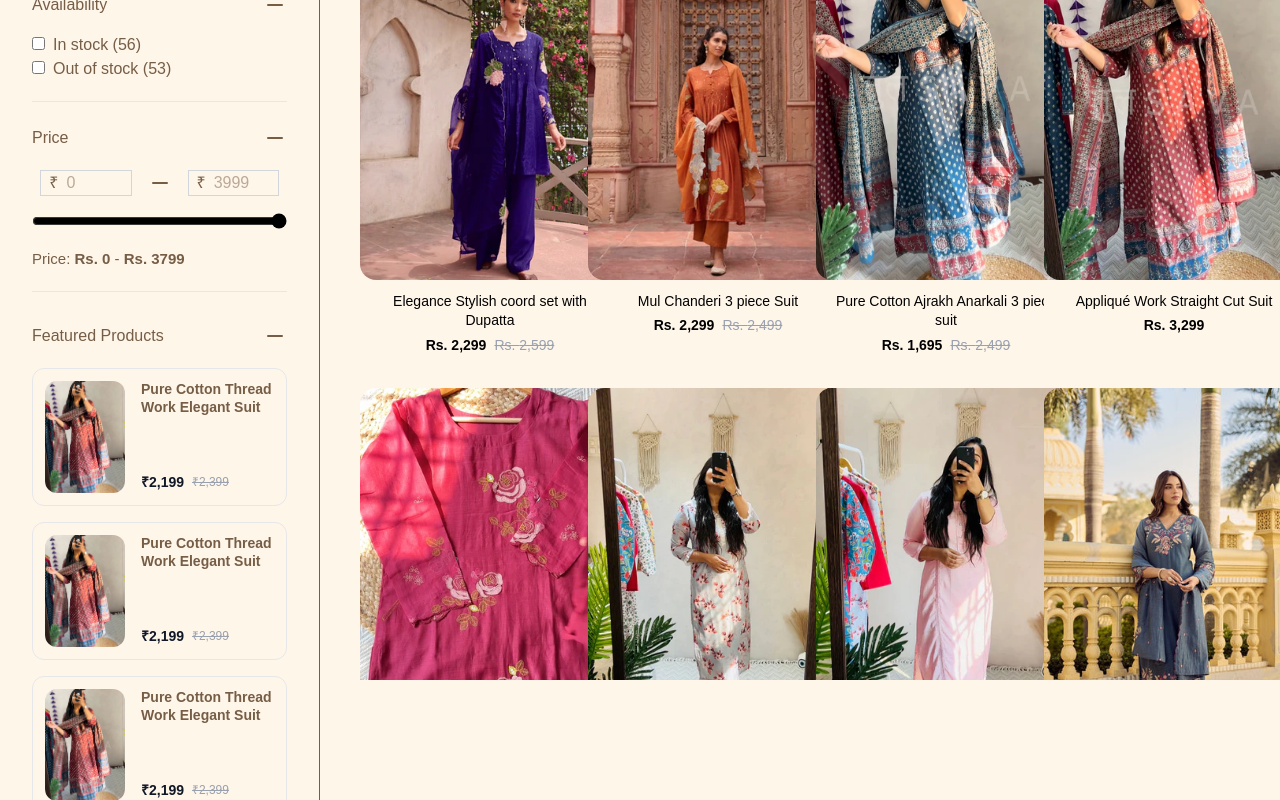
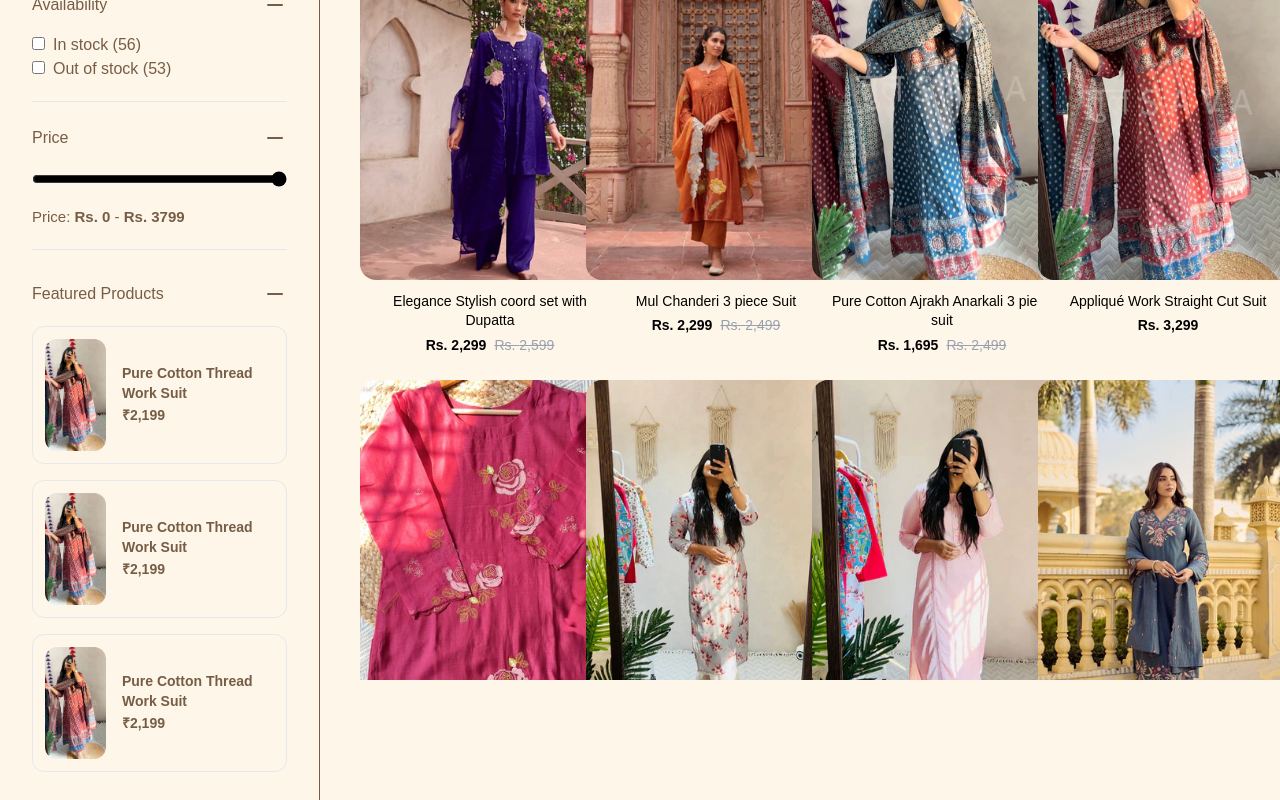
Before and after one commit to Amareshdevoloper/my-tulsava-project, a Next.js app: page /allproduct in a window 1280 px wide. Shown: the part 360-1160 px from the top of the page. Built offline with nearby package versions, Linux system fonts and the light colour scheme.

Commit message:
al products page code some changes

```diff
--- a/app/allproduct/page.tsx
+++ b/app/allproduct/page.tsx
@@ -1,28 +1,26 @@
 "use client";
+
 import ProductCard from "@/_component/BestSelling/ProductCard";
 import { products } from "@/_component/BestSelling/products";
 import Footer from "@/_component/Footer";
 import Navbar from "@/_component/Navbar";
-import { Minus, Plus } from "lucide-react";
+import { Minus, Plus, X } from "lucide-react";
 import { useState } from "react";
-import { X } from "lucide-react";
-
-
 
 const AllProductPage = () => {
-  const [price, setPrice] = useState(3799);
-  const [open, setOpen] = useState(true);
-  const [openFeaturedProducts, setOpenFeaturedProduct] = useState(true);
-  const [priceOpen, setPriceOpen] = useState(true);
-   const [sidebarOpen, setSidebarOpen] = useState(false);
-   const [showSidebar, setShowSidebar] = useState(false);
+  // ✅ price as number
+  const [price, setPrice] = useState<number>(3799);
 
+  const [open, setOpen] = useState<boolean>(true);
+  const [openFeaturedProducts, setOpenFeaturedProduct] = useState<boolean>(true);
+  const [priceOpen, setPriceOpen] = useState<boolean>(true);
+  const [showSidebar, setShowSidebar] = useState<boolean>(false);
 
   return (
     <>
       <Navbar />
 
-      {/* Product AllProduct Header */}
+      {/* Header */}
       <div className="h-30 bg-[rgb(255,246,234)]">
         <h1 className="pt-15 text-[rgb(118,93,69)] font-bold text-3xl text-center">
           Products
@@ -32,31 +30,29 @@ const AllProductPage = () => {
       {/* MAIN SECTION */}
       <section className="flex bg-[rgb(255,246,234)]">
 
-        {/* SIDEBAR */}
+        {/* Mobile Filter Button */}
         {!showSidebar && (
           <button
             onClick={() => setShowSidebar(true)}
-className="lg:hidden fixed  ml-5 top-45 bg-[rgb(118,93,69)]  text-white px-8 py-2 rounded-md z-50 "
+            className="lg:hidden fixed ml-5 top-45 bg-[rgb(118,93,69)] text-white px-8 py-2 rounded-md z-50"
           >
             Filter
           </button>
         )}
 
-
-   <div className={`w-80 text-[rgb(118,93,69)] p-8 border-r bg-[rgb(255,246,234)]
+        {/* SIDEBAR */}
+        <div
+          className={`w-80 text-[rgb(118,93,69)] p-8 border-r bg-[rgb(255,246,234)]
           fixed lg:static top-0 left-0 h-full z-40 transition-transform duration-300
-${showSidebar ? "translate-x-0" : "-translate-x-full"} lg:translate-x-0`}>
-
+          ${showSidebar ? "translate-x-0" : "-translate-x-full"} lg:translate-x-0`}
+        >
+          {/* Close Button */}
           <button
             onClick={() => setShowSidebar(false)}
             className="lg:hidden mb-4 ml-50"
           >
             <X size={28} />
           </button>
-
-
-
-
 
           <h1 className="font-bold text-lg">Products Category</h1>
           <hr className="mt-5 border-gray-200" />
@@ -71,11 +67,8 @@ className="lg:hidden mb-4 ml-50"
               {open ? <Minus /> : <Plus />}
             </div>
 
-            <div
-              className={`overflow-hidden transition-all duration-500 ${
-                open ? "max-h-40 opacity-100 mt-4" : "max-h-0 opacity-0"
-              }`}
-            >
+            {open && (
+              <div className="mt-4">
                 <input type="checkbox" />
                 <label className="ml-2">In stock (56)</label>
                 <br />
@@ -85,6 +78,7 @@ className="lg:hidden mb-4 ml-50"
 
                 <hr className="mt-5 border-gray-200" />
               </div>
+            )}
           </div>
 
           {/* Price Filter */}
@@ -97,42 +91,15 @@ className="lg:hidden mb-4 ml-50"
               {priceOpen ? <Minus /> : <Plus />}
             </div>
 
-            <div
-              className={`overflow-hidden transition-all duration-500 ${
-                priceOpen ? "max-h-96 opacity-100 mt-5" : "max-h-0 opacity-0"
-              }`}
-            >
-              <div className="flex justify-center items-center gap-4">
-
-                <div className="flex items-center gap-2 border border-gray-300 pl-2">
-                  <span>₹</span>
-                  <input
-                    type="number"
-                    placeholder="0"
-                    className="w-16 outline-none"
-                  />
-                </div>
-
-                <Minus />
-
-                <div className="flex items-center gap-2 border border-gray-300 pl-2">
-                  <span>₹</span>
-                  <input
-                    type="number"
-                    placeholder="3999"
-                    className="w-16 outline-none"
-                  />
-                </div>
-
-              </div>
-
-              <div className="w-full mt-4">
+            {priceOpen && (
+              <div className="mt-5">
+                {/* Range Slider */}
                 <input
                   type="range"
                   min="0"
                   max="3799"
                   value={price}
-                  onChange={(e) => setPrice(e.target.value)}
+                  onChange={(e) => setPrice(Number(e.target.value))}  // ✅ FIX
                   className="w-full accent-black cursor-pointer"
                 />
 
@@ -140,15 +107,14 @@ className="lg:hidden mb-4 ml-50"
                   Price: <span className="font-semibold">Rs. 0</span> -
                   <span className="font-semibold"> Rs. {price}</span>
                 </p>
-              </div>
 
                 <hr className="mt-5 border-gray-200" />
               </div>
+            )}
           </div>
 
           {/* Featured Products */}
           <div>
-
             <div
               className="flex justify-between mt-8 cursor-pointer"
               onClick={() => setOpenFeaturedProduct(!openFeaturedProducts)}
@@ -157,73 +123,49 @@ className="lg:hidden mb-4 ml-50"
               {openFeaturedProducts ? <Minus /> : <Plus />}
             </div>
 
-            <div
-              className={`overflow-hidden transition-all duration-500 ${
-                openFeaturedProducts
-                  ? "max-h-[600px] opacity-100 mt-5"
-                  : "max-h-0 opacity-0"
-              }`}
-            >
-
-              {[1,2,3,].map((item)=>(
+            {openFeaturedProducts && (
+              <div className="mt-5">
+                {[1, 2, 3].map((item) => (
                   <div
                     key={item}
-                className="w-full p-3 border border-gray-200 rounded-xl hover:shadow-md transition duration-300 mb-4"
+                    className="w-full p-3 border border-gray-200 rounded-xl hover:shadow-md mb-4"
                   >
-
                     <div className="flex items-center gap-4">
-
                       <div className="w-20 h-28 overflow-hidden rounded-xl">
                         <img
                           src="/p4.jpg"
                           alt="product"
-                      className="w-full h-full object-cover hover:scale-105 transition duration-300"
+                          className="w-full h-full object-cover"
                         />
                       </div>
 
-                    <div className="flex flex-col gap-14">
-
-                      <h2 className="text-sm font-semibold leading-tight">
-                        Pure Cotton Thread <br/> Work Elegant Suit
+                      <div>
+                        <h2 className="text-sm font-semibold">
+                          Pure Cotton Thread Work Suit
                         </h2>
 
-                      <div className="flex items-center gap-2">
-                        <span className="text-sm font-bold text-gray-900">
-                          ₹2,199
-                        </span>
-
-                        <span className="text-xs text-gray-400 line-through">
-                          ₹2,399
-                        </span>
+                        <span className="text-sm font-bold">₹2,199</span>
+                      </div>
+                    </div>
+                  </div>
+                ))}
+              </div>
+            )}
+          </div>
         </div>
 
-                    </div>
+        {/* MAIN CONTENT */}
+        <div className="flex-1 pl-15 md:p-10 h-screen overflow-y-auto">
 
-                  </div>
+          <div className="grid grid-cols-1 sm:grid-cols-2 md:grid-cols-3 lg:grid-cols-4 gap-6">
 
-                </div>
+            {products.map((item) => (
+              <ProductCard key={item.id} product={item} />
             ))}
 
           </div>
 
         </div>
-
-        </div>
-
-        {/* MAIN CONTENT */}
-        <div className="flex-1 pl-15 md:p-10 h-screen overflow-y-auto">
-
-  <div className="grid grid-cols-1 sm:grid-cols-2 md:grid-cols-3 lg:grid-cols-4 gap-6 md:gap-8">
-
-    {products.map((item, i) => (
-      <ProductCard key={i} product={item} />
-    ))}
-
-  </div>
-
-</div>
-
-
       </section>
 
       <Footer />
@@ -231,4 +173,4 @@ className="lg:hidden mb-4 ml-50"
   );
 };
 
-export default  AllProductPage;
+export default AllProductPage;
```
Lines whose indentation alone changed are shown as unchanged.
